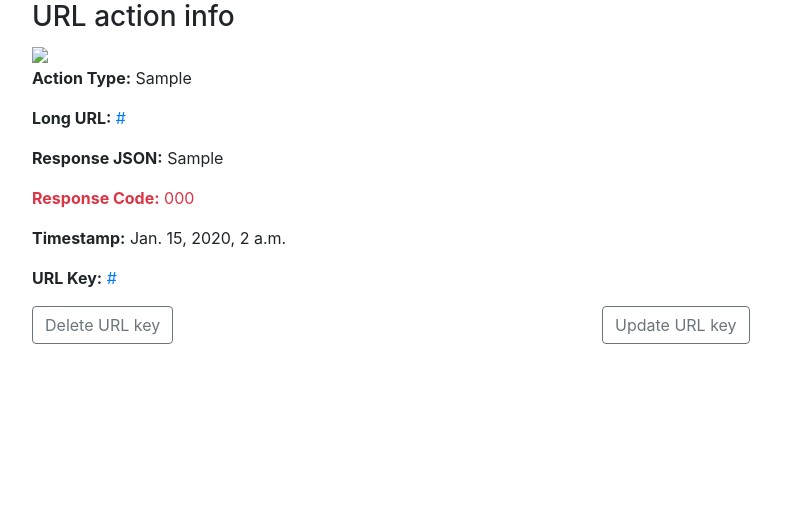
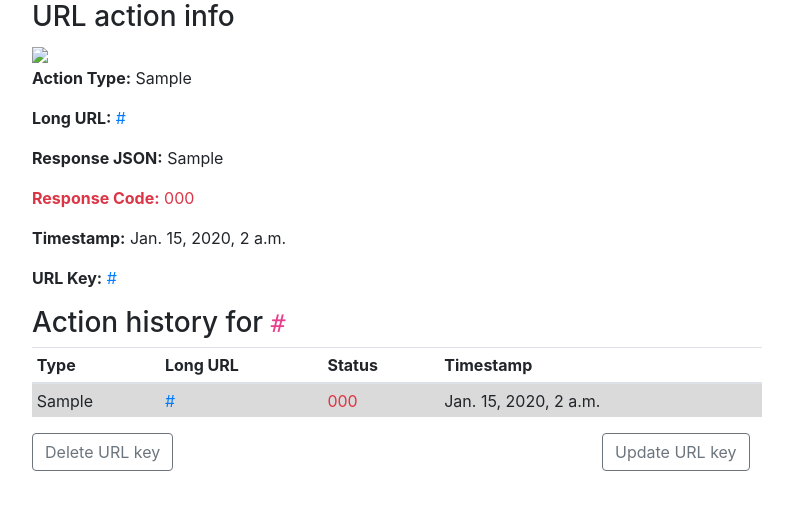
Before and after one commit to rtlee9/inventory_qr, a Django app: template url/templates/url/urlaction_detail.html in a window 1280 px wide. Shown: the part 94-604 px from the top of the page, without its empty margins (53-846 px from the left). Run offline with Django 4.2, Linux system fonts and the light colour scheme; the template is opened without the code that fills it: most values are stand-ins (such as "Sample title", 1, 10 or a date in 2020); data that the repository does not hold is empty; some libraries are stand-ins or nearby versions.

Commit message:
Deduplicate history view by url_key/long_url, add action history to detail view
History view now shows one row per unique (url_key, long_url) combination
instead of every action. Detail view includes a table of all actions taken
for that url_key. Long URLs are truncated to 50 chars in list views with
full URL on hover. Also adds localhost to ALLOWED_HOSTS for local dev.

Co-Authored-By: Claude Opus 4.6 <noreply@anthropic.com>

```diff
--- a/dynamicqr/settings.py
+++ b/dynamicqr/settings.py
@@ -29,7 +29,7 @@ SECRET_KEY = "django-insecure-gfj%#%)1^3)0#6v+arvb0d)_17ovy6^a8$vk)@!5p*d^en1r(=
 # SECURITY WARNING: don't run with debug turned on in production!
 DEBUG = True
 
-ALLOWED_HOSTS = ["127.0.0.1", "qr.ryanlee.site"]
+ALLOWED_HOSTS = ["127.0.0.1", "localhost", "qr.ryanlee.site"]
 
 
 # Application definition
--- a/url/templates/url/urlaction_detail.html
+++ b/url/templates/url/urlaction_detail.html
@@ -53,6 +53,33 @@
         </div>
     </div>
     {% endif %}
+    {% if action_history %}
+    <div class="row">
+        <div class="col-md-8">
+            <h3>Action history for <code>{{ object.url_key }}</code></h3>
+            <table class="table table-sm">
+                <thead>
+                    <tr>
+                        <th>Type</th>
+                        <th>Long URL</th>
+                        <th>Status</th>
+                        <th>Timestamp</th>
+                    </tr>
+                </thead>
+                <tbody>
+                    {% for action in action_history %}
+                    <tr class="{% if action.pk == object.pk %}table-active{% endif %}">
+                        <td>{{ action.action_type }}</td>
+                        <td><a href="{{ action.long_url_cleaned }}" title="{{ action.long_url_cleaned }}">{{ action.long_url_cleaned|truncatechars:50 }}</a></td>
+                        <td class="{% if action.response_code == 200 %}text-success{% else %}text-danger{% endif %}">{{ action.response_code }}</td>
+                        <td>{{ action.timestamp|timezone:"America/Los_Angeles" }}</td>
+                    </tr>
+                    {% endfor %}
+                </tbody>
+            </table>
+        </div>
+    </div>
+    {% endif %}
     {% if object.action_type != "delete" %}
     <div class="row">
         <div class="col-sm">
--- a/url/templates/url/urlaction_list.html
+++ b/url/templates/url/urlaction_list.html
@@ -29,7 +29,7 @@
                 {% if 'history' in request.path %}
                 <td>{{ object.action_type }}</td>
                 {% endif %}
-                <td><a href="{{ object.long_url_cleaned }}">{{ object.long_url_cleaned }}</a></td>
+                <td><a href="{{ object.long_url_cleaned }}" title="{{ object.long_url_cleaned }}">{{ object.long_url_cleaned|truncatechars:50 }}</a></td>
                 <td>{{ object.timestamp|timezone:"America/Los_Angeles" }}</td>
                 {% if object.action_type != "delete" %}
                 <td><a href="https://aws3.link/{{ object.url_key }}">{{ object.url_key }}</a></td>
```
Also changed, not shown: url/views.py (+13 -1 lines).
